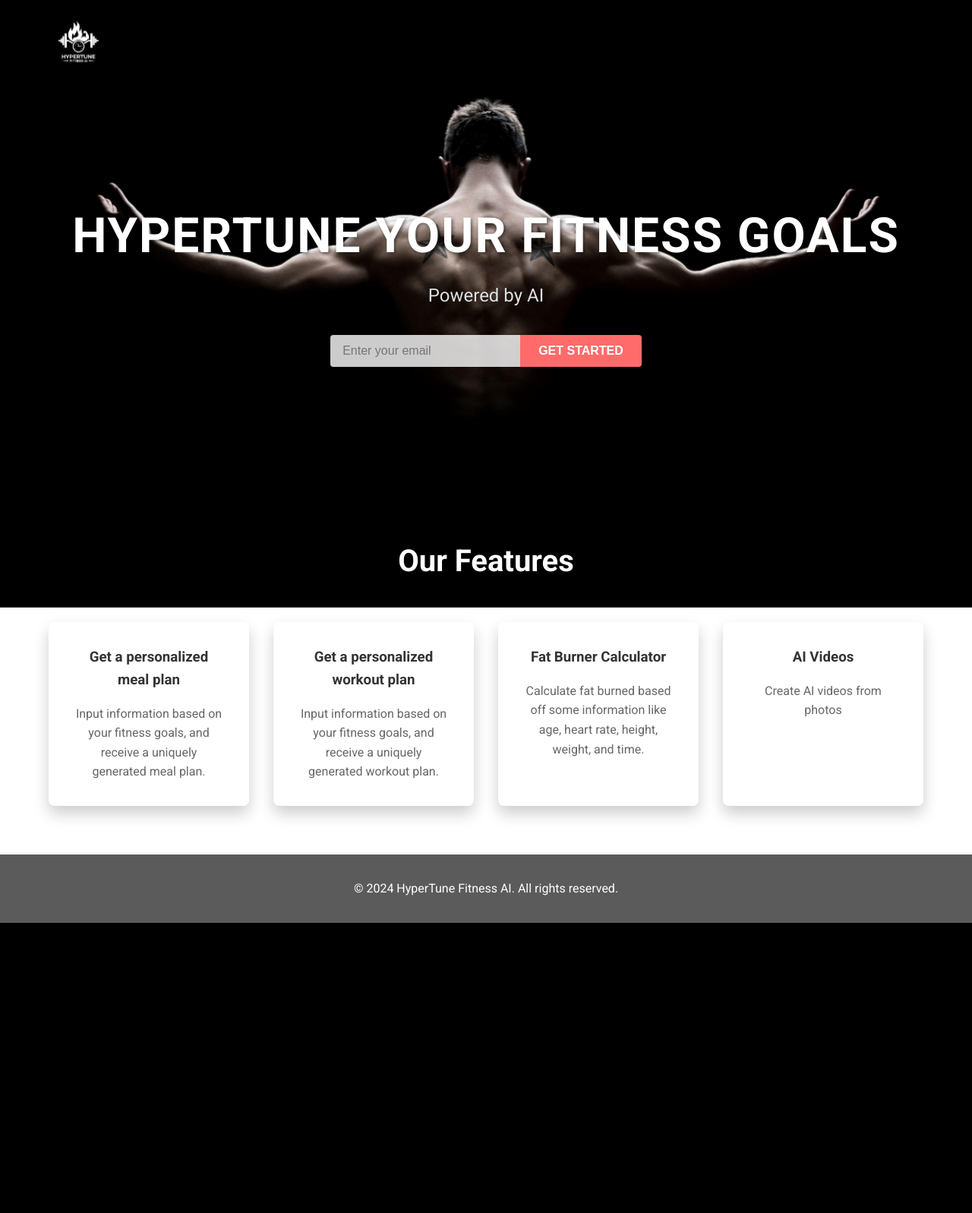
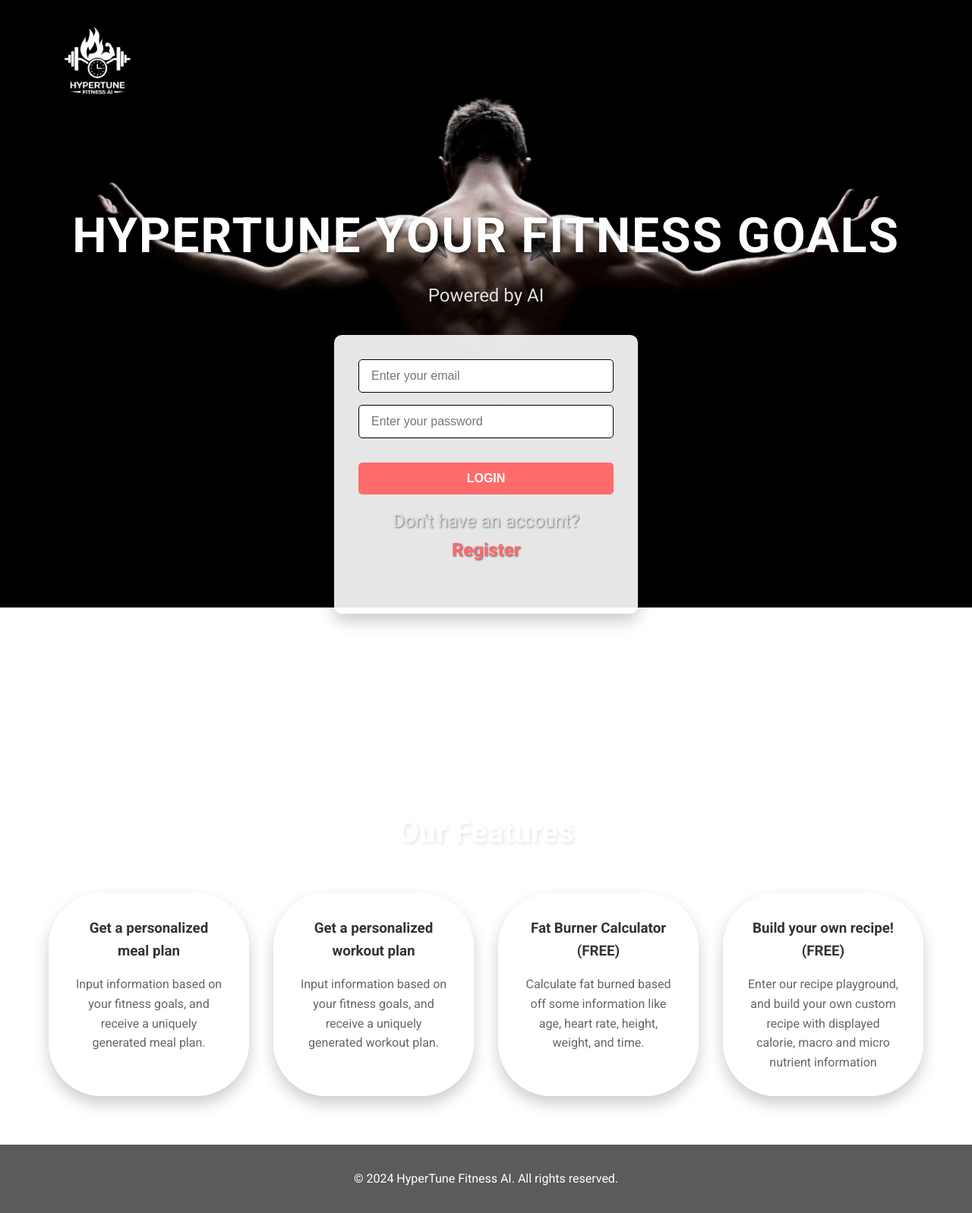
Before and after one commit to acnasser/hypertunefitnessai, a Flask app: page / in a window 1280 px wide. Shown: the whole page at 76% size. Before the commit the page ends 1215 px from the top, so only its background shows below. Run offline with Flask 3, Linux system fonts and the light colour scheme.

Commit message:
Added user scheme and tweaked register page. Added realistic features as well

```diff
--- a/ai_fitness_service/app.py
+++ b/ai_fitness_service/app.py
@@ -1,10 +1,106 @@
-from flask import Flask, render_template
+from flask import Flask, render_template, request, redirect, url_for, flash
+from flask_sqlalchemy import SQLAlchemy
+from flask_login import LoginManager, UserMixin, login_user, login_required, logout_user, current_user
+from werkzeug.security import generate_password_hash, check_password_hash
+import re
+
 
 app = Flask(__name__)
+app.config['SECRET_KEY'] = 'your-secret-key'  # Change this to a random secret key
+app.config['SQLALCHEMY_DATABASE_URI'] = 'sqlite:///users.db'
+db = SQLAlchemy(app)
+login_manager = LoginManager(app)
+login_manager.login_view = 'login'
+
+class User(UserMixin, db.Model):
+    id = db.Column(db.Integer, primary_key=True)
+    email = db.Column(db.String(100), unique=True, nullable=False)
+    password = db.Column(db.String(100), nullable=False)
+    name = db.Column(db.String(100))
+    date_of_birth = db.Column(db.String(100))
+
+@login_manager.user_loader
+def load_user(user_id):
+    return User.query.get(int(user_id))
 
 @app.route('/')
-def home():
+def index():
     return render_template('index.html')
 
+@app.route('/login', methods=['GET', 'POST'])
+def login():
+    if request.method == 'POST':
+        email = request.form.get('email')
+        password = request.form.get('password')
+        user = User.query.filter_by(email=email).first()
+        if user and check_password_hash(user.password, password):
+            login_user(user)
+            return redirect(url_for('index'))
+        else:
+            flash('Invalid email or password')
+    return render_template('index.html')
+
+
+@app.route('/register', methods=['GET', 'POST'])
+def register():
+    if request.method == 'POST':
+        email = request.form.get('email')
+        password = request.form.get('password')
+        confirm_password = request.form.get('confirm_password')
+        name = request.form.get('name')
+        date_of_birth = request.form.get('date_of_birth')
+
+        # Check if the email already exists
+        user = User.query.filter_by(email=email).first()
+        if user:
+            error = 'Email already in use. Please use a different email or log in.'
+            return render_template('register.html', error=error)
+
+        # Check if passwords match
+        if password != confirm_password:
+            error = 'Passwords do not match. Please try again.'
+            return render_template('register.html', error=error)
+
+        # Password strength validation
+        if len(password) < 8:
+            error = 'Password must be at least 8 characters long.'
+            return render_template('register.html', error=error)
+        if not re.search(r"[A-Z]", password):
+            error = 'Password must contain at least one uppercase letter.'
+            return render_template('register.html', error=error)
+        if not re.search(r"[a-z]", password):
+            error = 'Password must contain at least one lowercase letter.'
+            return render_template('register.html', error=error)
+        if not re.search(r"[0-9]", password):
+            error = 'Password must contain at least one digit.'
+            return render_template('register.html', error=error)
+        if not re.search(r"[!@#$%^&*(),.?\":{}|<>]", password):
+            error = 'Password must contain at least one special character.'
+            return render_template('register.html', error=error)
+
+        # Create new user if all checks pass
+        new_user = User(
+            email=email,
+            password=generate_password_hash(password, method='pbkdf2:sha256'),
+            name=name,
+            date_of_birth=date_of_birth
+        )
+        db.session.add(new_user)
+        db.session.commit()
+        login_user(new_user)
+        return redirect(url_for('index'))
+
+    return render_template('register.html')
+
+
+
+@app.route('/logout')
+@login_required
+def logout():
+    logout_user()
+    return redirect(url_for('index'))
+
 if __name__ == '__main__':
+    with app.app_context():
+        db.create_all()
     app.run(debug=True)
--- a/ai_fitness_service/static/style.css
+++ b/ai_fitness_service/static/style.css
@@ -44,7 +44,8 @@ header {
 }
 
 .logo img {
-    height: 78px;
+    height: 128px;
+    border-radius: 20px;
 }
 
 main {
@@ -74,37 +75,72 @@ main {
     text-shadow: 1px 1px 2px rgba(0,0,0,0.5);
 }
 
-#signup-form {
+/* Updated login form styles */
+#login-form {
     display: flex;
-    justify-content: center;
-    margin-top: 2rem;
+    flex-direction: column;
+    align-items: center;
+    background-color: rgba(255, 255, 255, 0.9);
+    padding: 2rem;
+    border-radius: 10px;
+    box-shadow: 0 10px 20px rgba(0, 0, 0, 0.2);
+    max-width: 400px;
+    min-height: 200px;
+    max-height: 500px auto;
+    margin: 2rem auto;
 }
 
-#signup-form input {
+
+#login-form input {
+    width: 100%;
     padding: 0.75rem 1rem;
+    margin-bottom: 1rem;
     font-size: 1rem;
-    border: none;
-    border-radius: 4px 0 0 4px;
-    width: 250px;
-    background-color: rgba(255, 255, 255, 0.8); /* Adjusted opacity */
-    color: #333;
+    border: 1px solid #000000;
+    border-radius: 5px;
+    background-color: #fff;
+    color: #000000;
+    transition: border-color 0.3s ease;
 }
 
-#signup-form button {
+#login-form input:focus {
+    outline: none;
+    border-color: var(--primary-color);
+}
+
+#login-form button {
+    width: 100%;
     padding: 0.75rem 1.5rem;
     font-size: 1rem;
     background-color: var(--primary-color);
-    color: white;
+    color: rgb(255, 255, 255);
     border: none;
-    border-radius: 0 4px 4px 0;
+    border-radius: 5px;
     cursor: pointer;
     transition: background-color 0.3s ease;
     text-transform: uppercase;
     font-weight: bold;
+    margin-top: 1rem;
 }
 
-#signup-form button:hover {
+#login-form button:hover {
     background-color: #ff5252;
+}
+
+.auth-links {
+    margin-top: 1rem;
+    text-align: center;
+    color: #000000;
+}
+
+.auth-links a {
+    color: var(--primary-color);
+    text-decoration: none;
+    font-weight: bold;
+}
+
+.auth-links a:hover {
+    text-decoration: underline;
 }
 
 #features {
@@ -128,8 +164,8 @@ main {
 .feature-item {
     text-align: center;
     padding: 2rem;
-    background-color: rgba(255, 255, 255, 0.5); /* Adjusted opacity to match input field */
-    border-radius: 8px;
+    background-color: rgba(255, 255, 255, 0.9);
+    border-radius: 70px;
     box-shadow: 0 10px 20px rgba(0, 0, 0, 0.2);
     transition: transform 0.3s ease, box-shadow 0.3s ease;
 }
--- a/ai_fitness_service/templates/index.html
+++ b/ai_fitness_service/templates/index.html
@@ -20,10 +20,18 @@
         <section id="hero">
             <h1>Hypertune your fitness goals</h1>
             <p>Powered by AI</p>
-            <form id="signup-form">
-                <input type="email" placeholder="Enter your email" required>
-                <button type="submit">Get Started</button>
-            </form>
+            {% if current_user.is_authenticated %}
+                <p>Welcome, {{ current_user.email }}!</p>
+                <a href="{{ url_for('logout') }}" class="btn">Logout</a>
+            {% else %}
+                <form id="login-form" action="{{ url_for('login') }}" method="post">
+                    <input type="email" name="email" placeholder="Enter your email" required>
+                    <input type="password" name="password" placeholder="Enter your password" required>
+                    <button type="submit">Login</button>
+                    <p class="auth-links">Don't have an account? <a href="{{ url_for('register') }}">Register</a></p>
+                </form>
+
+            {% endif %}
         </section>
 
         <section id="features">
@@ -38,12 +46,12 @@
                     <p>Input information based on your fitness goals, and receive a uniquely generated workout plan.</p>
                 </div>
                 <div class="feature-item">
-                    <h3>Fat Burner Calculator</h3>
+                    <h3>Fat Burner Calculator (FREE)</h3>
                     <p>Calculate fat burned based off some information like age, heart rate, height, weight, and time.</p>
                 </div>
                 <div class="feature-item">
-                    <h3>AI Videos</h3>
-                    <p>Create AI videos from photos</p>
+                    <h3>Build your own recipe! (FREE)</h3>
+                    <p>Enter our recipe playground, and build your own custom recipe with displayed calorie, macro and micro nutrient information</p>
                 </div>
             </div>
         </section>
```
Also changed, not shown: ai_fitness_service/templates/register.html (added, +72 -0 lines), ai_fitness_service/templates/fatburnercalc.html (added), ai_fitness_service/templates/pdfmealplangen.html (added), ai_fitness_service/templates/pdfworkoutgen.html (added).
